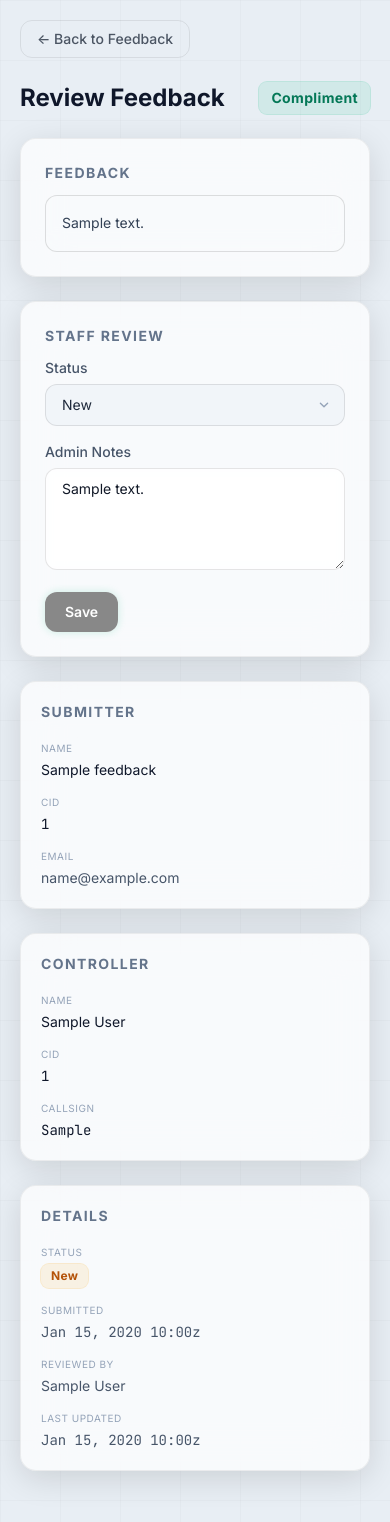
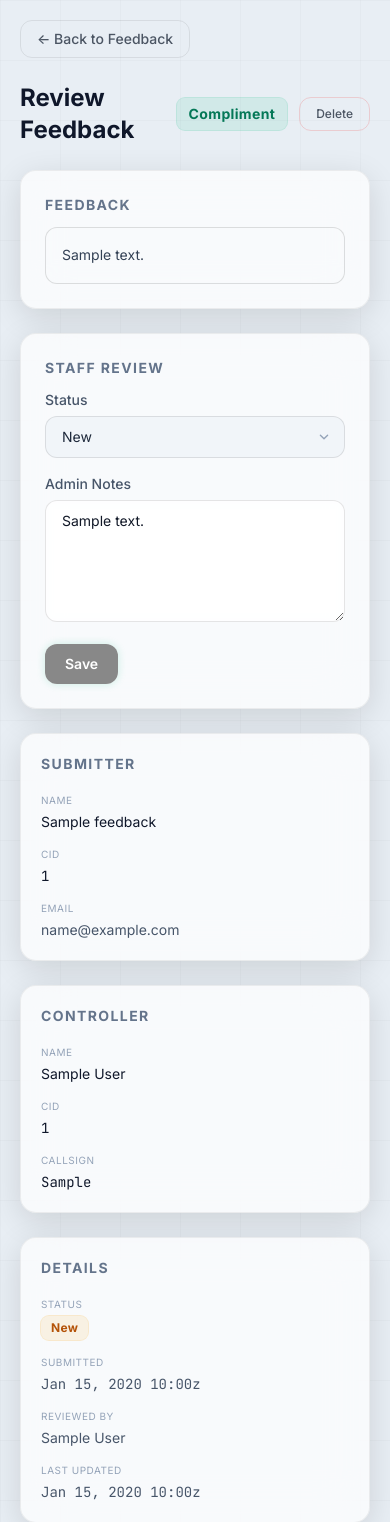
Before and after one commit to philsjh/vateir-web-nextgen, a Django app: page /admin-panel/feedback/1/ in a window 390 px wide. Shown: the part 65-1587 px from the top of the page. Run offline with Django 5.2, Linux system fonts and the light colour scheme; a user stored in the database is signed in; tables that the repository leaves empty hold one stand-in row (values such as "Sample post"); style sheets or scripts are compiled from the project's sources; parts of the project's set-up code (start-up, migrations or seed data) failed here and were passed over; some libraries are stand-ins or nearby versions.

Commit message:
fix: mobile view issues

```diff
--- a/apps/admin_panel/urls.py
+++ b/apps/admin_panel/urls.py
@@ -16,6 +16,7 @@ urlpatterns = [
     path("events/<int:pk>/edit/", views.event_edit, name="event_edit"),
     path("feedback/", views.feedback_list, name="feedback_list"),
     path("feedback/<int:pk>/", views.feedback_review, name="feedback_review"),
+    path("feedback/<int:pk>/delete/", views.feedback_delete, name="feedback_delete"),
     path("training/courses/", views.training_courses, name="training_courses"),
     path("training/courses/new/", views.training_course_edit, name="training_course_create"),
     path("training/courses/<int:pk>/", views.training_course_edit, name="training_course_edit"),
--- a/apps/admin_panel/views.py
+++ b/apps/admin_panel/views.py
@@ -389,6 +389,15 @@ def feedback_review(request, pk):
         messages.success(request, "Feedback updated.")
         return redirect("admin_panel:feedback_list")
     return render(request, "admin_panel/feedback_review.html", {"feedback": fb})
+
+
+@permission_required("feedback.manage")
+def feedback_delete(request, pk):
+    if request.method == "POST":
+        fb = get_object_or_404(Feedback, pk=pk)
+        fb.delete()
+        messages.success(request, "Feedback deleted.")
+    return redirect("admin_panel:feedback_list")
 
 
 @permission_required("training.manage")
--- a/templates/admin_panel/feedback_review.html
+++ b/templates/admin_panel/feedback_review.html
@@ -4,24 +4,33 @@
 {% block admin_section %}Feedback{% endblock %}
 
 {% block content %}
-<div class="max-w-3xl">
 <div class="mb-6">
   <a href="{% url 'admin_panel:feedback_list' %}" class="btn-ghost text-sm">&larr; Back to Feedback</a>
 </div>
 
 <div class="flex items-center justify-between mb-6">
   <h1 class="text-2xl font-bold text-white">Review Feedback</h1>
+  <div class="flex items-center gap-3">
     <span class="{% if feedback.feedback_type == 'COMPLIMENT' %}badge-success{% elif feedback.feedback_type == 'CONCERN' %}badge-danger{% elif feedback.feedback_type == 'SUGGESTION' %}badge-brand{% elif feedback.feedback_type == 'BUG_REPORT' %}badge-warning{% endif %} text-sm px-3 py-1.5">{{ feedback.get_feedback_type_display }}</span>
+    <form method="post" action="{% url 'admin_panel:feedback_delete' feedback.pk %}"
+          data-confirm="Permanently delete this feedback?"
+          data-confirm-title="Delete feedback?"
+          data-confirm-action="Delete"
+          data-confirm-variant="danger">
+      {% csrf_token %}
+      <button type="submit" class="btn-ghost text-xs text-red-400 hover:text-red-300 !border-red-500/20">Delete</button>
+    </form>
+  </div>
 </div>
 
-  <div class="grid lg:grid-cols-3 gap-6">
-    <!-- Main content -->
-    <div class="lg:col-span-2 space-y-6">
+<div class="grid lg:grid-cols-5 gap-6">
+  <!-- Main content — 3 cols -->
+  <div class="lg:col-span-3 space-y-6">
     <!-- Feedback content -->
     <div class="glass rounded-2xl p-6">
       <h2 class="text-sm font-bold text-white/40 uppercase tracking-widest mb-3">Feedback</h2>
       <div class="p-4 rounded-xl bg-white/[0.03] border border-white/[0.06]">
-          <p class="text-white/70 text-sm leading-relaxed whitespace-pre-wrap">{{ feedback.content }}</p>
+        <p class="text-white/70 text-sm leading-relaxed whitespace-pre-wrap break-words">{{ feedback.content }}</p>
       </div>
     </div>
 
@@ -41,15 +50,15 @@
         </div>
         <div class="mb-4">
           <label class="block text-sm font-medium text-white/60 mb-1.5">Admin Notes</label>
-            <textarea name="admin_notes" rows="4" class="glass-input w-full" placeholder="Internal notes about this feedback...">{{ feedback.admin_notes }}</textarea>
+          <textarea name="admin_notes" rows="5" class="glass-input w-full" placeholder="Internal notes about this feedback...">{{ feedback.admin_notes }}</textarea>
         </div>
         <button type="submit" class="btn-brand">Save</button>
       </form>
     </div>
   </div>
 
-    <!-- Sidebar: details -->
-    <div class="space-y-6">
+  <!-- Sidebar — 2 cols -->
+  <div class="lg:col-span-2 space-y-6">
     <div class="glass rounded-2xl p-5">
       <h3 class="text-sm font-bold text-white/40 uppercase tracking-widest mb-4">Submitter</h3>
       <div class="space-y-3 text-sm">
@@ -119,5 +128,4 @@
     </div>
   </div>
 </div>
-</div>
 {% endblock %}
```
Lines whose indentation alone changed are shown as unchanged.
